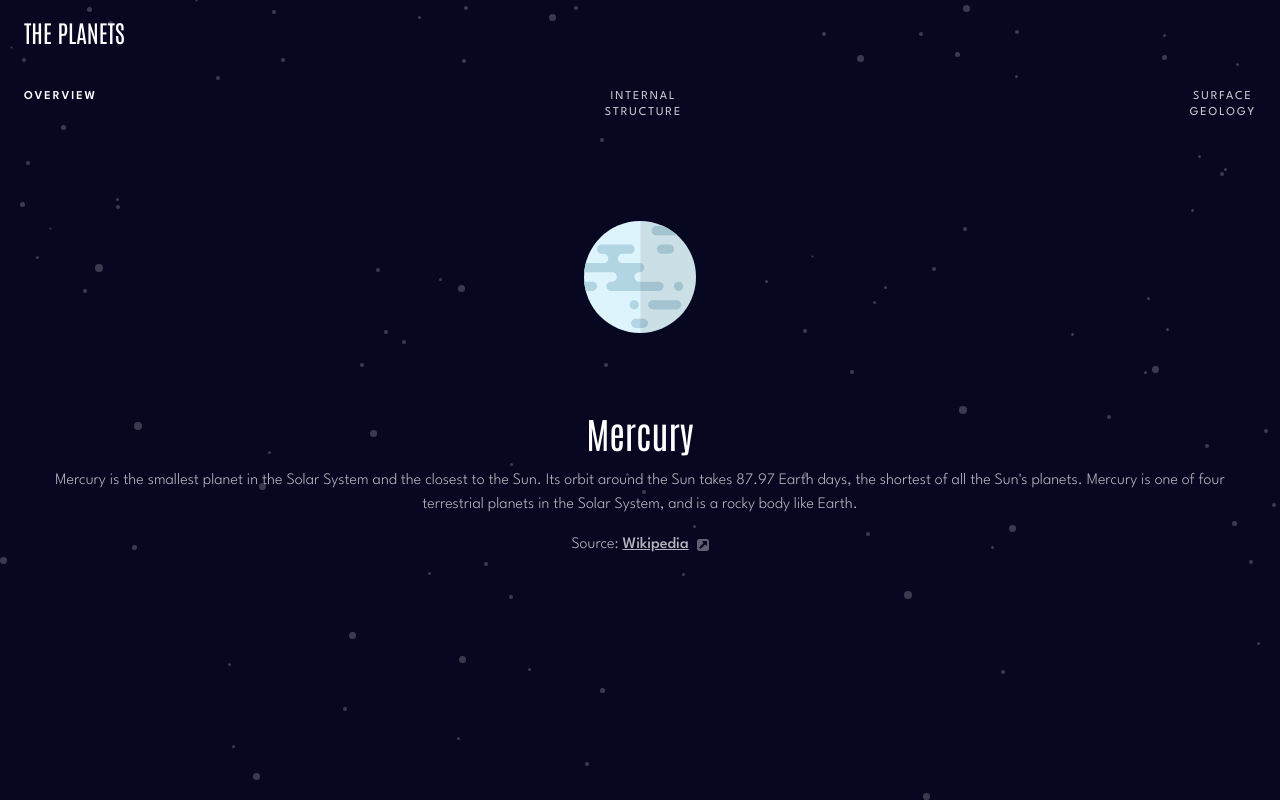
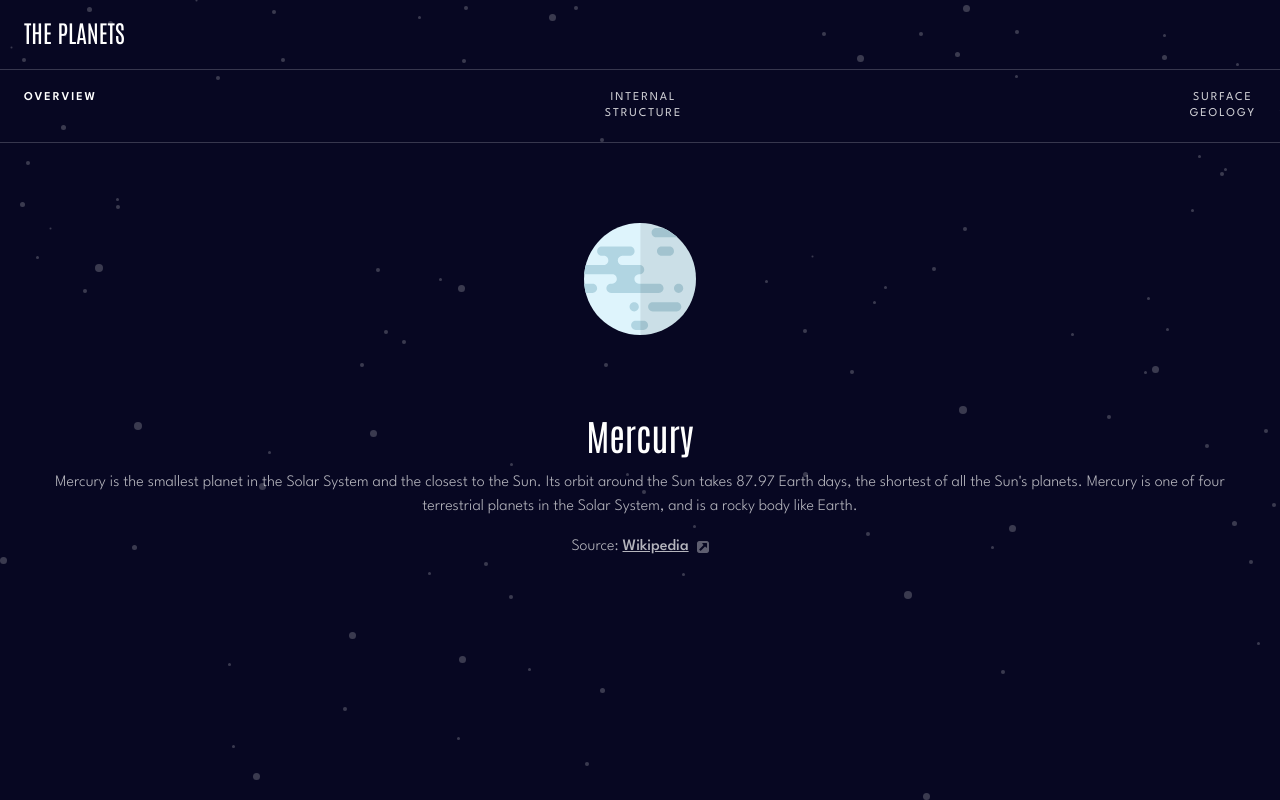
Before and after one commit to jjalbuenacabuyao/planet-facts, a Next.js app: page / in a window 1280 px wide. Shown: the top 800 px of the page. Built offline with nearby package versions, Linux system fonts and the light colour scheme.

Commit message:
add border-bottom

```diff
--- a/src/app/components/Header.tsx
+++ b/src/app/components/Header.tsx
@@ -9,7 +9,7 @@ const Header = () => {
   const [navOpen, setNavOpen] = useState(false);
 
   return (
-    <header className="py-4 px-6 relative flex items-center justify-between">
+    <header className="py-4 px-6 relative flex items-center justify-between border-b-[1px] border-b-gray">
       <Logo />
       <Navigation navOpen={navOpen} />
       <MenuButton navOpen={navOpen} setNavOpen={setNavOpen} />
--- a/src/app/components/SecondaryNavigation.tsx
+++ b/src/app/components/SecondaryNavigation.tsx
@@ -9,7 +9,7 @@ interface Props {
 
 const SecondaryNavigation = ({ activeTab, setActiveTab}: Props) => {
   return (
-    <ul className="px-6 flex justify-between">
+    <ul className="px-6 flex justify-between border-b-[1px] border-b-gray">
       <li>
         <button className={`py-5 uppercase text-xs tracking-[1.9px] ${activeTab === "Overview" ? "opacity-100 font-semibold" : "opacity-80"}`} onClick={() => setActiveTab("Overview")}>
           Overview
```
